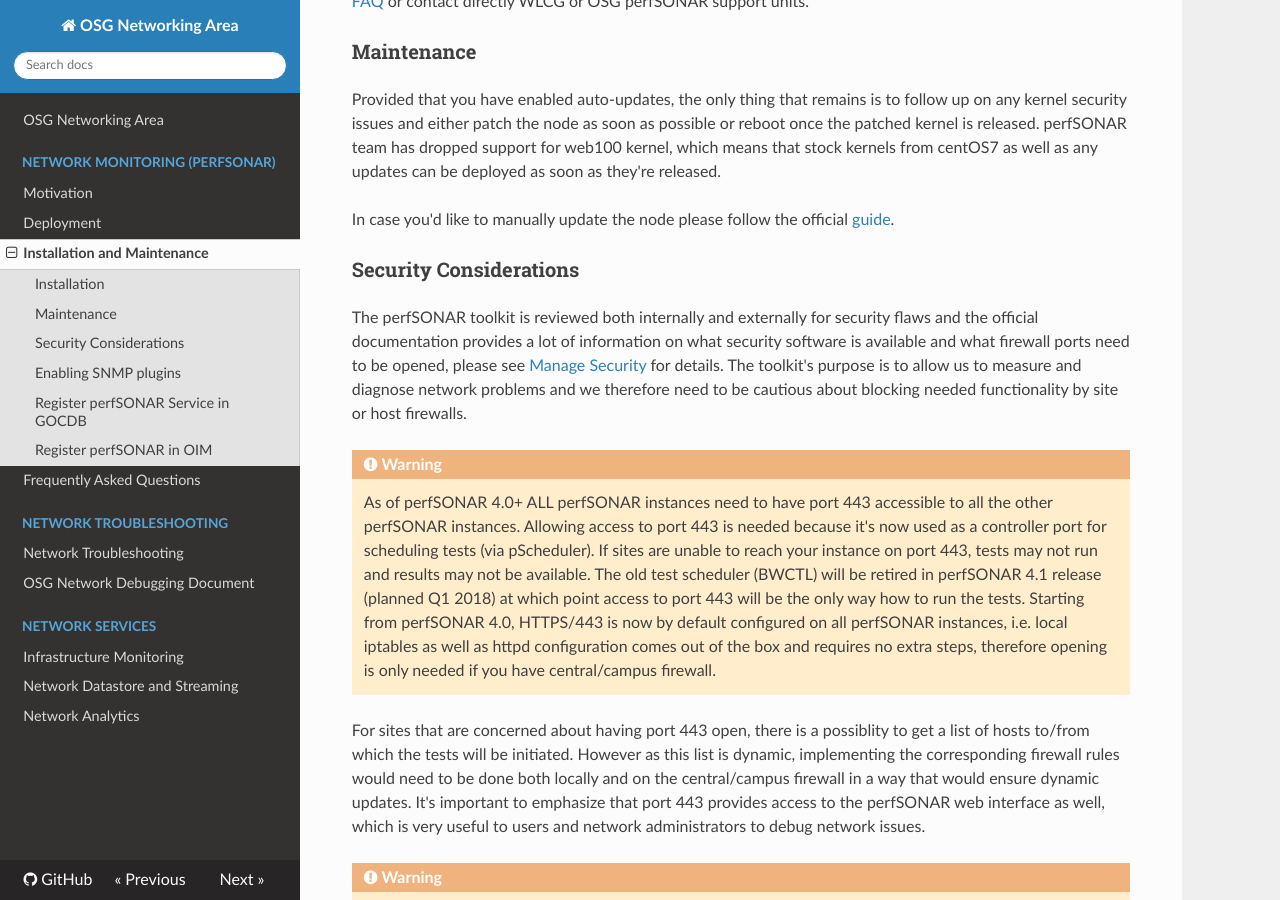
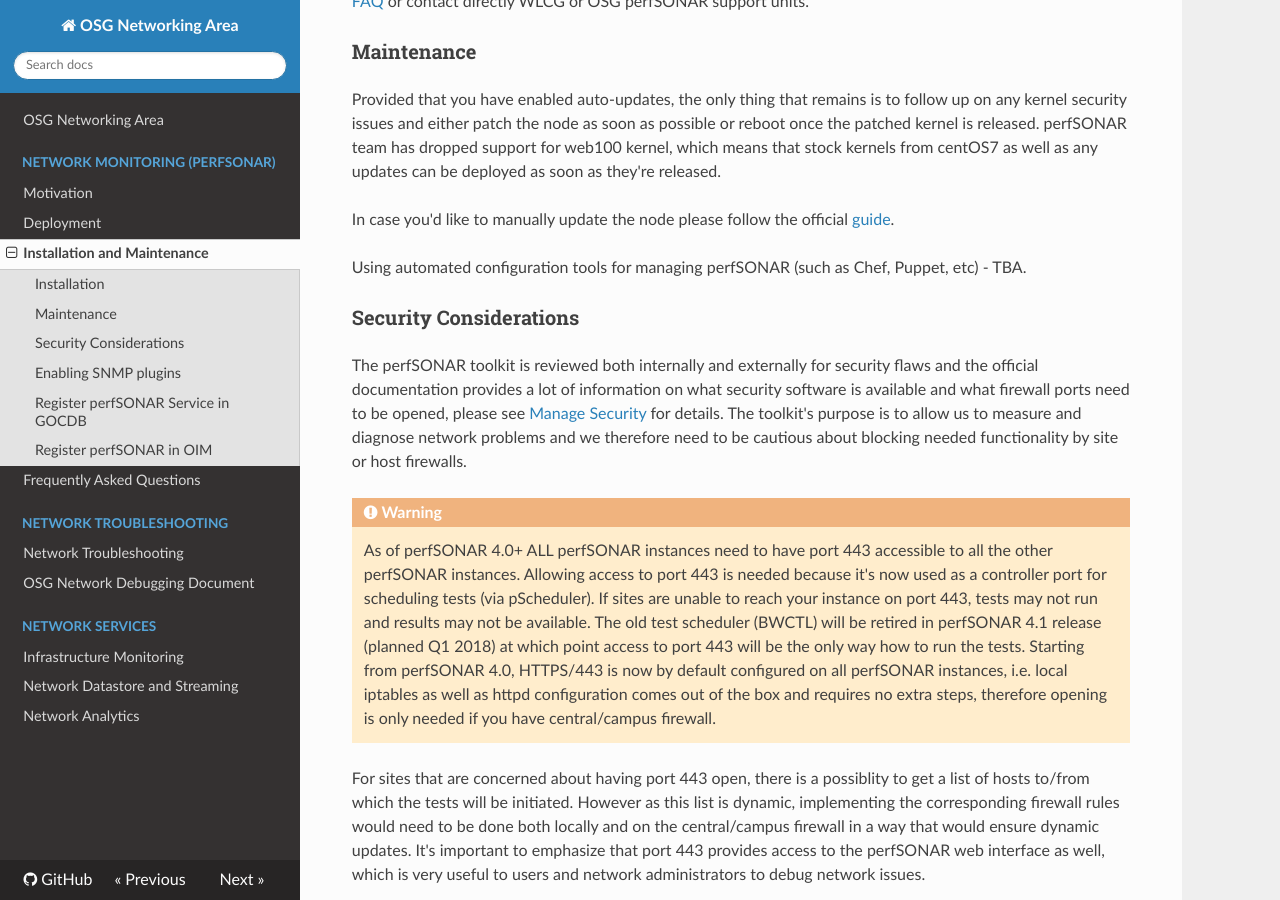
Before and after one commit to osg-htc/networking, an MkDocs documentation site: the page built from docs/perfsonar/installation.md, in a window 1280 px wide and 900 px high, scrolled down 2219 px. Built offline with MkDocs 1.6.1, drawn with Linux system fonts in a browser that asks for light colours; nearby versions of some CDN libraries; old or Windows-style settings are respelled for this version of MkDocs.

Commit message:
Update installation.md

```diff
--- a/docs/perfsonar/installation.md
+++ b/docs/perfsonar/installation.md
@@ -57,6 +57,8 @@
 Provided that you have enabled auto-updates, the only thing that remains is to follow up on any kernel security issues and either patch the node as soon as possible or reboot once the patched kernel is released. perfSONAR team has dropped support for web100 kernel, which means that stock kernels from centOS7 as well as any updates can be deployed as soon as they're released.
 
 In case you'd like to manually update the node please follow the official [guide](http://docs.perfsonar.net/manage_update.html).
+
+Using automated configuration tools for managing perfSONAR (such as Chef, Puppet, etc) - TBA.
 
 ### Security Considerations
 
```
